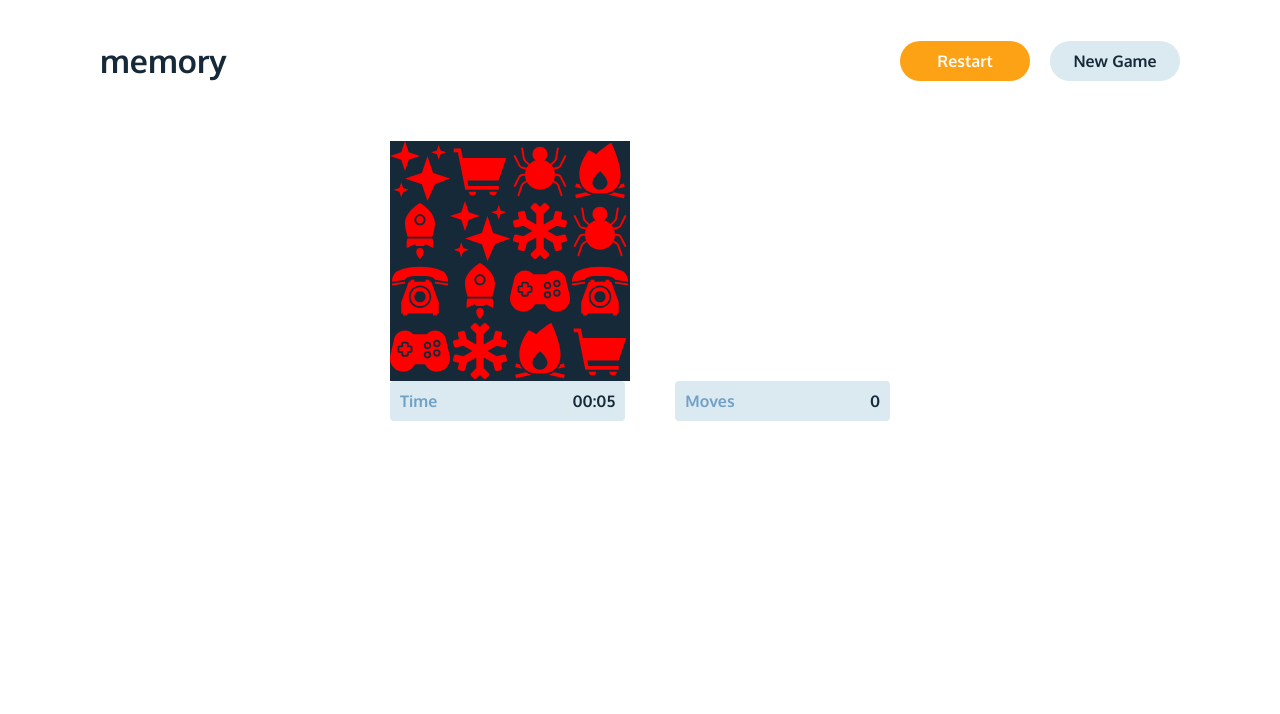
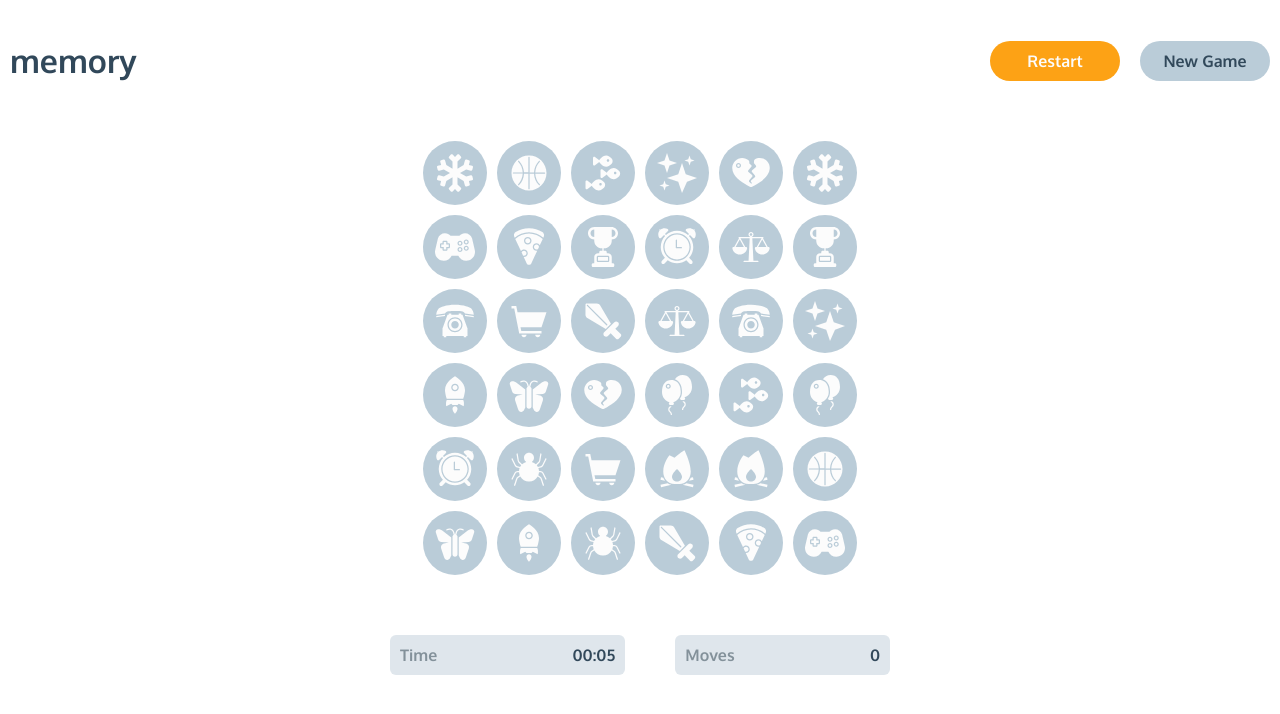
Before and after one commit to tymino/svelte_memory-game, a Svelte app: page / in a window 1280 px wide. Shown: the top 714 px of the page. Built offline with nearby package versions, Linux system fonts and the light colour scheme.

Commit message:
fix colors

```diff
--- a/public/global.css
+++ b/public/global.css
@@ -4,13 +4,14 @@
 
   --icon-size: 64px;
 
-  --color-dark: #162938;
+  --color-dark: #31485a;
   --color-light: #fcfcfc;
-  --color-primary: #dbe9f1;
-  --color-text: #70a0c5;
+  --color-light-dark: #dfe6ec;
+  --color-primary: #baccd8;
+  --color-text: #83919a;
   --color-secondary: #fda215;
 
-  --color-primary-hover: #d9e5ec;
+  --color-primary-hover: #abc1cf;
   --color-secondary-hover: #f59c17;
 }
 
@@ -28,6 +29,5 @@ html {
 path {
   width: 100%;
   height: 100%;
-  /* fill: var(--color-light); */
-  fill: red;
+  fill: var(--color-light);
 }
--- a/src/components/Game.svelte
+++ b/src/components/Game.svelte
@@ -84,11 +84,11 @@
     {#if $gridIcon}
       <Grid />
     {/if}
+  </div>
 
-    <div class="game__info">
-      <Info title="Time" data={timeElapsed} />
-      <Info title="Moves" data={gameMoves} />
-    </div>
+  <div class="game__info">
+    <Info title="Time" data={timeElapsed} />
+    <Info title="Moves" data={gameMoves} />
   </div>
 </main>
 
@@ -98,11 +98,12 @@
     flex-direction: column;
     align-items: center;
     justify-content: center;
-    padding: 40px 100px;
+    padding: 40px 10px;
   }
 
   .game {
     margin-top: 60px;
+    margin-bottom: 60px;
   }
 
   .game__info {
--- a/src/components/Grid.svelte
+++ b/src/components/Grid.svelte
@@ -25,15 +25,34 @@
   .grid {
     display: flex;
     flex-direction: column;
+    justify-content: center;
+    align-items: center;
   }
 
   .row {
     display: flex;
     flex-direction: row;
   }
+  .row:not(:last-child) {
+    margin-bottom: 10px;
+  }
+
   .cell {
-    width: 60px;
-    height: 60px;
-    background: var(--color-dark);
+    width: 64px;
+    height: 64px;
+    padding: 12px;
+    background: var(--color-primary);
+    border-radius: 50%;
+  }
+  .cell:not(:last-child) {
+    margin-right: 10px;
+  }
+
+  @media screen and (max-width: 400px) {
+    .cell {
+      width: 50px;
+      height: 50px;
+      padding: 10px;
+    }
   }
 </style>
--- a/src/components/Header.svelte
+++ b/src/components/Header.svelte
@@ -31,4 +31,10 @@
     display: flex;
     min-width: 280px;
   }
+
+  @media screen and (max-width: 400px) {
+    .buttons {
+      min-width: 180px;
+    }
+  }
 </style>
--- a/src/components/Info.svelte
+++ b/src/components/Info.svelte
@@ -15,8 +15,8 @@
     justify-content: space-between;
     flex-grow: 1;
     padding: 10px;
-    background: var(--color-primary);
-    border-radius: 4px;
+    background: var(--color-light-dark);
+    border-radius: 6px;
   }
   .block:not(:last-child) {
     margin-right: 10%;
--- a/src/store/index.js
+++ b/src/store/index.js
@@ -3,7 +3,7 @@ import { writable, readable } from 'svelte/store';
 export const isGameRun = writable(true);
 export const gameSettings = writable([
   { id: 'theme', name: 'Select theme', active: 'Icons', pool: ['Numbers', 'Icons'] },
-  { id: 'grid', name: 'Grid size', active: '4x4', pool: ['4x4', '6x6'] },
+  { id: 'grid', name: 'Grid size', active: '6x6', pool: ['4x4', '6x6'] },
 ]);
 
 export const gridIcon = writable([]);
```
